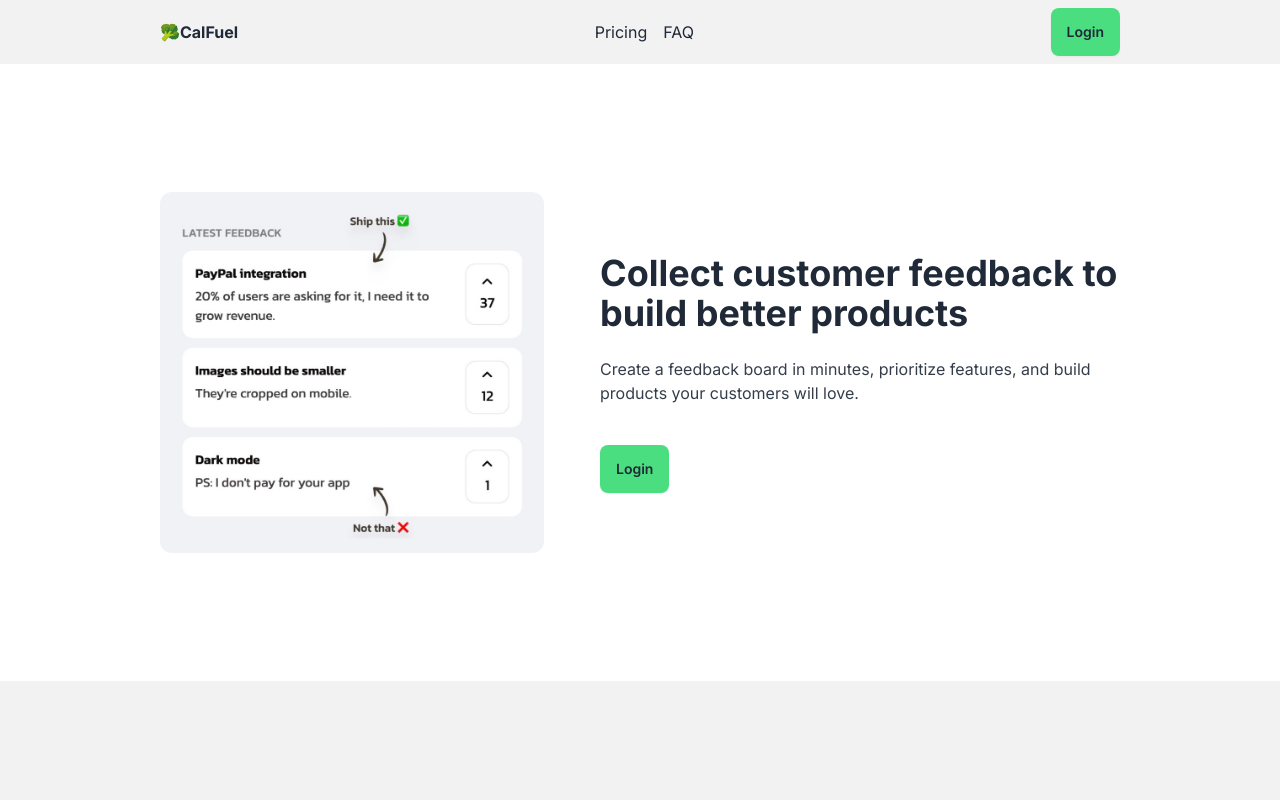
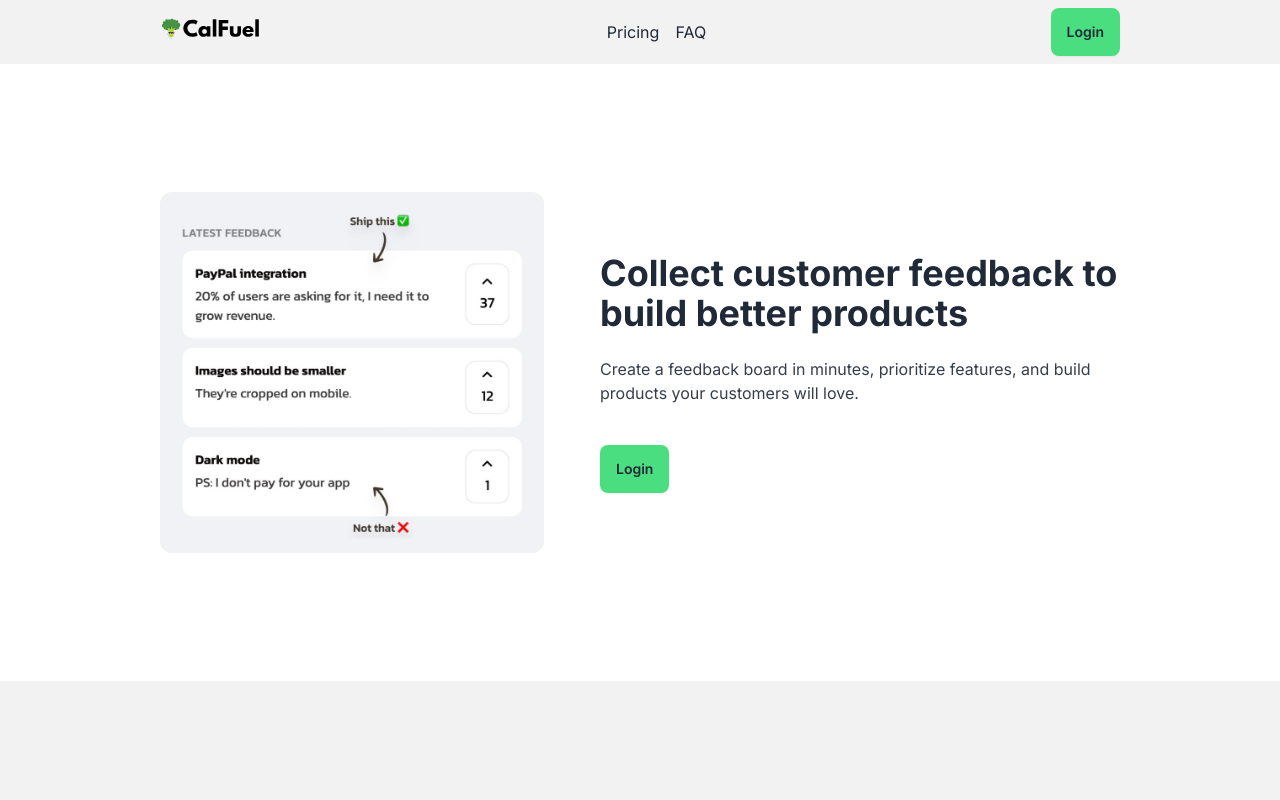
Before and after one commit to codenkill/fredfirstapplication, a Next.js app: page / in a window 1280 px wide. Shown: the top 800 px of the page. Built offline with nearby package versions, Linux system fonts and the light colour scheme; no server answers.

Commit message:
New logo

```diff
--- a/app/page.js
+++ b/app/page.js
@@ -3,6 +3,7 @@ import FAQListItem from "@/components/FAQListItem";
 import Image from "next/image";
 import productDemo from "@/app/productDemo.jpeg";
 import { auth } from "@/auth";
+import logo from "./logo.svg";  // Using relative path instead of alias
 
 export default async function Home() {
   const session = await auth();
@@ -12,7 +13,16 @@ export default async function Home() {
     {/* HEADER */}
     <section className="bg-base-200">
       <div className="max-w-5xl mx-auto flex justify-between items-center px-8 py-2">
-        <div className="font-bold">🥦CalFuel</div>
+        <div className="font-bold flex items-center">
+          <Image
+            src={logo}
+            alt="CalFuel Logo"
+            width={128}
+            height={40}
+            priority
+            className="w-auto h-8"
+          />
+        </div>
         <div className="space-x-4 max-md:hidden">
           <a className="link link-hover" href="#pricing">Pricing</a>
           <a className="link link-hover" href="#faq">FAQ</a>
```
Also changed, not shown: app/logo.svg (added), public/logo.svg (added).
